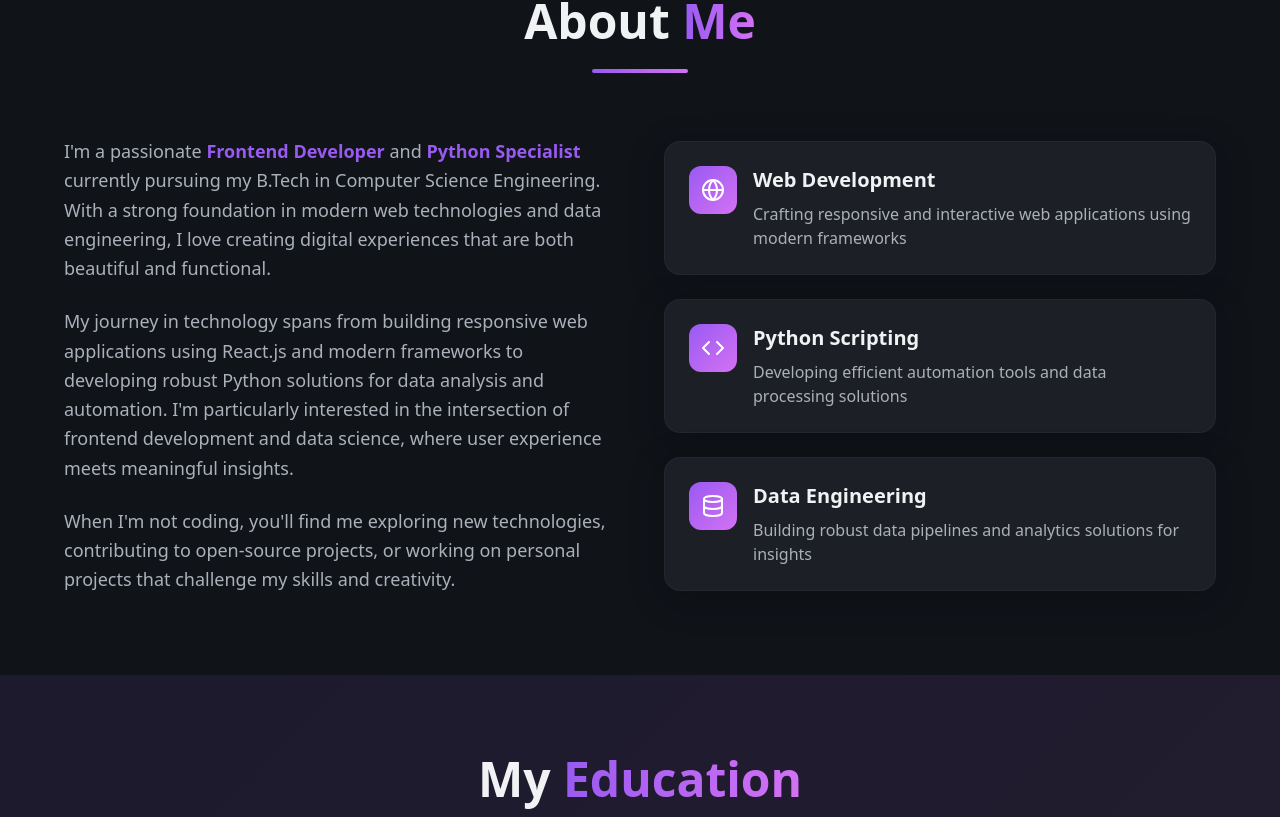
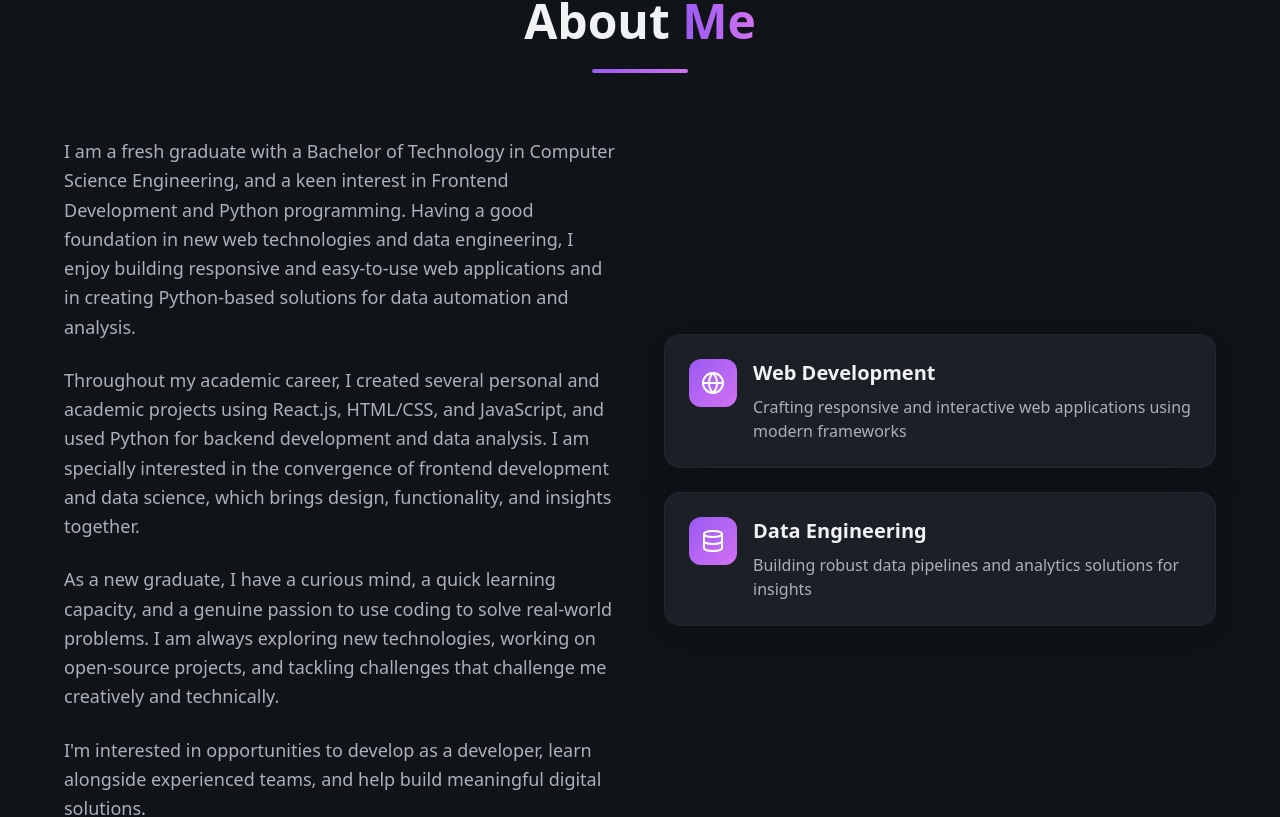
Before and after one commit to zahidshaik56/zahid-hussain-portfolio, a React (Vite) app: page / in a window 1280 px wide. Shown: the part 883-1700 px from the top of the page. Built offline with nearby package versions, Linux system fonts and the light colour scheme.

Commit message:
Refactor About section content
Update the content of the About section to reflect the user's new description.

```diff
--- a/src/components/About.tsx
+++ b/src/components/About.tsx
@@ -6,11 +6,6 @@ const About = () => {
       icon: Globe,
       title: 'Web Development',
       description: 'Crafting responsive and interactive web applications using modern frameworks',
-    },
-    {
-      icon: Code,
-      title: 'Python Scripting',
-      description: 'Developing efficient automation tools and data processing solutions',
     },
     {
       icon: Database,
@@ -35,22 +30,19 @@ const About = () => {
             {/* About Text */}
             <div className="animate-fade-in">
               <p className="text-lg text-muted-foreground leading-relaxed mb-6">
-                I'm a passionate <span className="text-primary font-semibold">Frontend Developer</span> and{' '}
-                <span className="text-primary font-semibold">Python Specialist</span> currently pursuing my B.Tech in
-                Computer Science Engineering. With a strong foundation in modern web technologies and data engineering,
-                I love creating digital experiences that are both beautiful and functional.
+                I am a fresh graduate with a Bachelor of Technology in Computer Science Engineering, and a keen interest in Frontend Development and Python programming. Having a good foundation in new web technologies and data engineering, I enjoy building responsive and easy-to-use web applications and in creating Python-based solutions for data automation and analysis.
               </p>
 
               <p className="text-lg text-muted-foreground leading-relaxed mb-6">
-                My journey in technology spans from building responsive web applications using React.js and modern
-                frameworks to developing robust Python solutions for data analysis and automation. I'm particularly
-                interested in the intersection of frontend development and data science, where user experience meets
-                meaningful insights.
+                Throughout my academic career, I created several personal and academic projects using React.js, HTML/CSS, and JavaScript, and used Python for backend development and data analysis. I am specially interested in the convergence of frontend development and data science, which brings design, functionality, and insights together.
+              </p>
+
+              <p className="text-lg text-muted-foreground leading-relaxed mb-6">
+                As a new graduate, I have a curious mind, a quick learning capacity, and a genuine passion to use coding to solve real-world problems. I am always exploring new technologies, working on open-source projects, and tackling challenges that challenge me creatively and technically.
               </p>
 
               <p className="text-lg text-muted-foreground leading-relaxed">
-                When I'm not coding, you'll find me exploring new technologies, contributing to open-source projects,
-                or working on personal projects that challenge my skills and creativity.
+                I'm interested in opportunities to develop as a developer, learn alongside experienced teams, and help build meaningful digital solutions.
               </p>
             </div>
 
```
